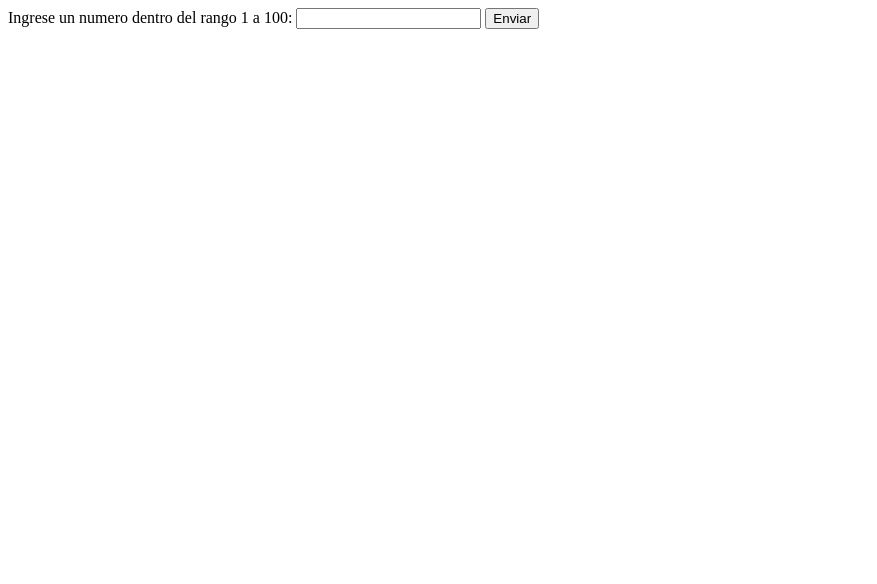
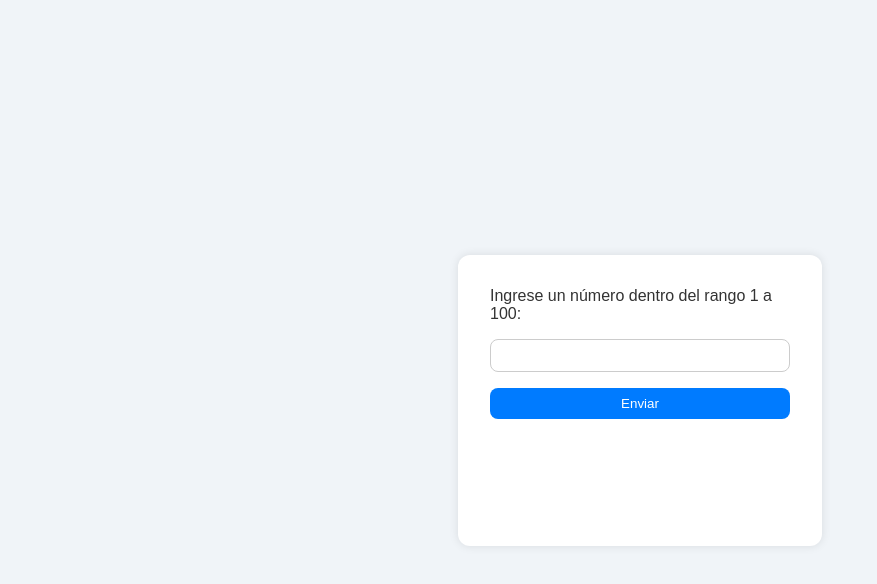
Before and after one commit to HubermanBrian/Tp1Dai_Huberman_Jajurin_Miglin, a website: page index.html in a window 1280 px wide. Shown: the whole page, without its empty margins (0-877 px from the left). Drawn offline with Linux system fonts and the light colour scheme.

Commit message:
Tp finalizado, con estilos

```diff
--- a/vainilla.html
+++ b/index.html
@@ -3,16 +3,17 @@
 <head>
     <meta charset="UTF-8">
     <meta name="viewport" content="width=device-width, initial-scale=1.0">
-    <title>Document</title>
+    <title>Guess the Number Game</title>
+    <link rel="stylesheet" href="style.css">
 </head>
 <body>
     <form id="formulario">
-        <label for="Numero">Ingrese un numero dentro del rango 1 a 100:</label>
+        <label for="Numero">Ingrese un número dentro del rango 1 a 100:</label>
         <input type="number" id="Numero" name="Numero" onchange="ValidarNumero()" onkeyup="ValidarNumero()" onkeydown="if (event.key == 'Enter'){NumCorrecto()}">
         <button id="button" type="button" onclick="NumCorrecto()">Enviar</button>
+        <button id="button1" type="button" onclick="JuegoNuevo()">Jugar de nuevo</button>
+        <div id="cuentaIntentos"></div>
     </form>
-    <button id="button1" type="button" onclick="JuegoNuevo()">Jugar de nuevo</button>
-    <div id="cuentaIntentos"></div>
-    <script src="index.Js"></script>
+    <script src="index.js"></script>
 </body>
 </html>
--- a/index.js
+++ b/index.js
@@ -72,4 +72,6 @@ function JuegoNuevo()
     intentos = 0;
     numero.value = 0;
     msj.innerHTML = `intentos: ${intentos}`;
+    boton1.disabled = true;
+    boton1.style.visibility = "hidden";
 }
--- a/package.json
+++ b/package.json
@@ -5,7 +5,7 @@
   "main": "index.js",
   "scripts": {
     "test": "echo \"Error: no test specified\" && exit 1",
-    "start": "vainilla.html"
+    "start": "index.html"
   },
   "repository": {
     "type": "git",
--- /dev/null
+++ b/style.css
@@ -0,0 +1,62 @@
+body {
+    background-color: #f0f4f8;
+    font-family: Arial, sans-serif;
+    display: flex;
+    justify-content: center;
+    align-items: center;
+    height: 100vh;
+    margin: 0;
+}
+
+#formulario {
+    background-color: #ffffff;
+    padding: 2rem;
+    border-radius: 12px;
+    box-shadow: 0 0 10px rgba(0, 0, 0, 0.1);
+    display: flex;
+    flex-direction: column;
+    gap: 1rem;
+    width: 300px;
+}
+
+label {
+    font-size: 1rem;
+    color: #333;
+}
+
+input {
+    padding: 0.5rem;
+    border: 1px solid #ccc;
+    border-radius: 8px;
+    outline: none;
+    transition: border-color 0.3s;
+}
+
+input:focus {
+    border-color: #007bff;
+}
+
+button {
+    padding: 0.5rem 1rem;
+    border: none;
+    border-radius: 8px;
+    background-color: #007bff;
+    color: white;
+    cursor: pointer;
+    transition: background-color 0.3s;
+}
+
+button:hover {
+    background-color: #0056b3;
+}
+
+#button1 {
+    margin-top: 1rem;
+}
+
+#cuentaIntentos {
+    font-size: 1rem;
+    text-align: center;
+    margin-top: 1rem;
+    color: #333;
+}
```
